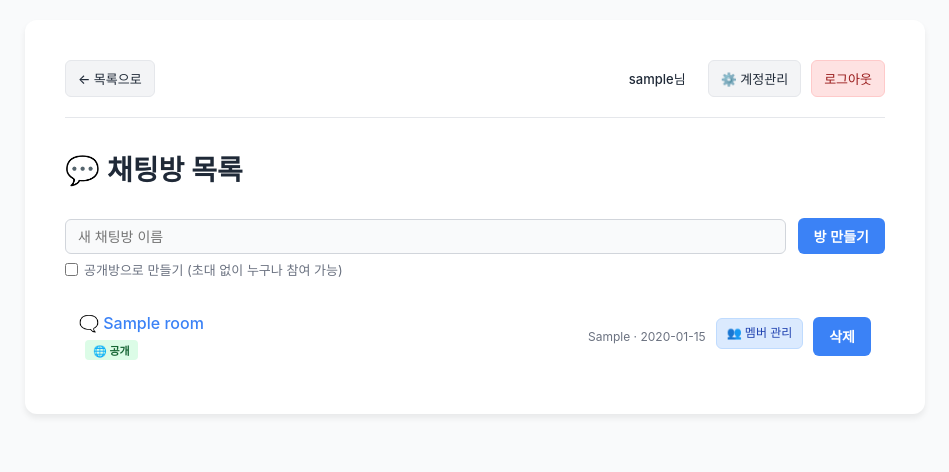
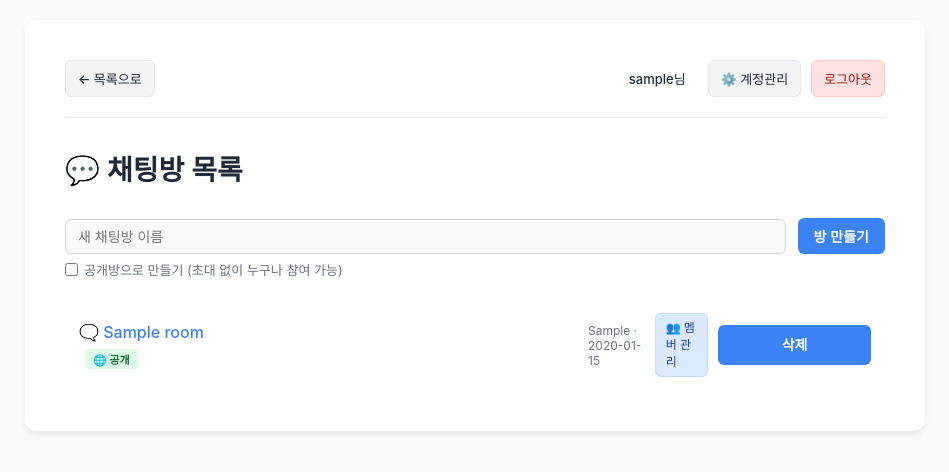
Before and after one commit to sihoo11/week_06_bbs, a Flask app: page /chat in a window 1280 px wide. Shown: the top 472 px of the page, without its empty margins (165-1114 px from the left). Run offline with Flask 3, Linux system fonts and the light colour scheme; the visitor is signed in with stand-in values (Sample User, id 1); tables that the repository leaves empty hold one stand-in row (values such as "Sample post").

Commit message:
Fix: 고정 해제 안 되는 버그 및 버튼 UI 불일치 수정
- 고정 해제 버그: .pinned-bar에 display:flex가 명시되어 있어
  JS의 el.hidden=true(hidden 속성)가 브라우저 기본 [hidden]{display:none}
  규칙을 이기지 못하고 무시됨 -> .pinned-bar[hidden]{display:none} 추가로 해결
- 버튼 불일치: 멤버관리 버튼은 <a>, 삭제 버튼은 <button>이라 브라우저
  기본 스타일(appearance, margin, vertical-align)이 서로 달라 미묘하게
  높이/정렬이 어긋나던 문제를 appearance:none, margin:0,
  vertical-align:middle로 통일
- 단일 버튼을 감싸는 <form>(참여하기/멤버관리 옆 삭제/타임아웃 해제/내보내기)에
  .btn-form(display:contents) 적용 -> form 박스 자체가 레이아웃에서 사라지고
  버튼이 <a>와 완전히 동일한 flex item으로 취급되어 나란히 정렬됨

Co-Authored-By: Claude Sonnet 5 <noreply@anthropic.com>
Claude-Session: https://claude.ai/code/session_01WbQ6MejnKBMyf4oywhohdA

```diff
--- a/templates/base.html
+++ b/templates/base.html
@@ -688,15 +688,28 @@
             align-items: center;
             justify-content: center;
             padding: 6px 10px;
+            margin: 0;
             border-radius: 6px;
             font-size: 12px;
             font-weight: 500;
             font-family: inherit;
             line-height: 1.4;
+            vertical-align: middle;
             cursor: pointer;
             text-decoration: none;
             box-sizing: border-box;
+            appearance: none;
+            -webkit-appearance: none;
             transition: transform 0.15s ease, box-shadow 0.15s ease, background 0.2s ease, border-color 0.2s ease;
+        }
+
+        .comment-delete-btn:hover,
+        .room-manage-btn:hover {
+            text-decoration: none;
+        }
+
+        .btn-form {
+            display: contents;
         }
 
         .comment-delete-btn {
@@ -781,6 +794,10 @@
             padding: 10px 14px;
             margin-bottom: 4px;
             font-size: 13px;
+        }
+
+        .pinned-bar[hidden] {
+            display: none;
         }
 
         .pinned-bar .pinned-label {
--- a/templates/chat_rooms.html
+++ b/templates/chat_rooms.html
@@ -37,13 +37,13 @@
                 <div style="display: flex; align-items: center; gap: 10px;">
                     <span class="post-meta">{{ room.created_by }} · {{ room.created_at }}</span>
                     {% if not room.is_member and room.is_public and not session.get('is_admin') %}
-                    <form method="POST" action="/chat/{{ room.id }}/join">
+                    <form method="POST" action="/chat/{{ room.id }}/join" class="btn-form">
                         <button type="submit" class="room-manage-btn">참여하기</button>
                     </form>
                     {% endif %}
                     {% if room.created_by == session.get('username') or session.get('is_admin') %}
                     <a href="/chat/{{ room.id }}/members" class="room-manage-btn">👥 멤버 관리</a>
-                    <form method="POST" action="/chat/rooms/{{ room.id }}/delete" onsubmit="return confirm('방을 삭제하시겠습니까? 방의 모든 메시지도 함께 삭제됩니다.')">
+                    <form method="POST" action="/chat/rooms/{{ room.id }}/delete" class="btn-form" onsubmit="return confirm('방을 삭제하시겠습니까? 방의 모든 메시지도 함께 삭제됩니다.')">
                         <button type="submit" class="comment-delete-btn">삭제</button>
                     </form>
                     {% endif %}
--- a/templates/room_members.html
+++ b/templates/room_members.html
@@ -50,7 +50,7 @@
             {% if member.username != room.created_by %}
             <div style="display: flex; align-items: center; gap: 8px;">
                 {% if member.is_timed_out %}
-                <form method="POST" action="/chat/{{ room.id }}/members/{{ member.username }}/untimeout">
+                <form method="POST" action="/chat/{{ room.id }}/members/{{ member.username }}/untimeout" class="btn-form">
                     <button type="submit" class="room-manage-btn">타임아웃 해제</button>
                 </form>
                 {% else %}
@@ -63,7 +63,7 @@
                     <button type="submit" class="room-manage-btn">타임아웃</button>
                 </form>
                 {% endif %}
-                <form method="POST" action="/chat/{{ room.id }}/members/{{ member.username }}/remove">
+                <form method="POST" action="/chat/{{ room.id }}/members/{{ member.username }}/remove" class="btn-form">
                     <button type="submit" class="comment-delete-btn">내보내기</button>
                 </form>
             </div>
```
